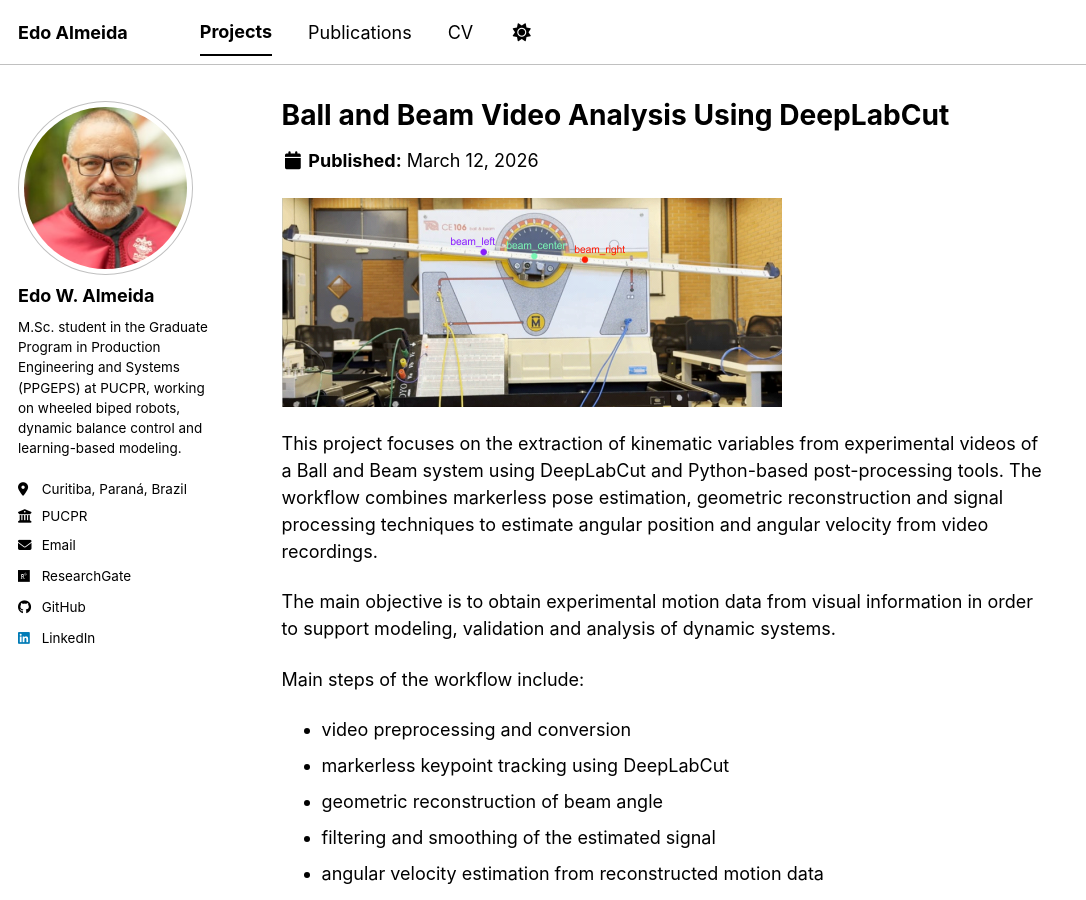
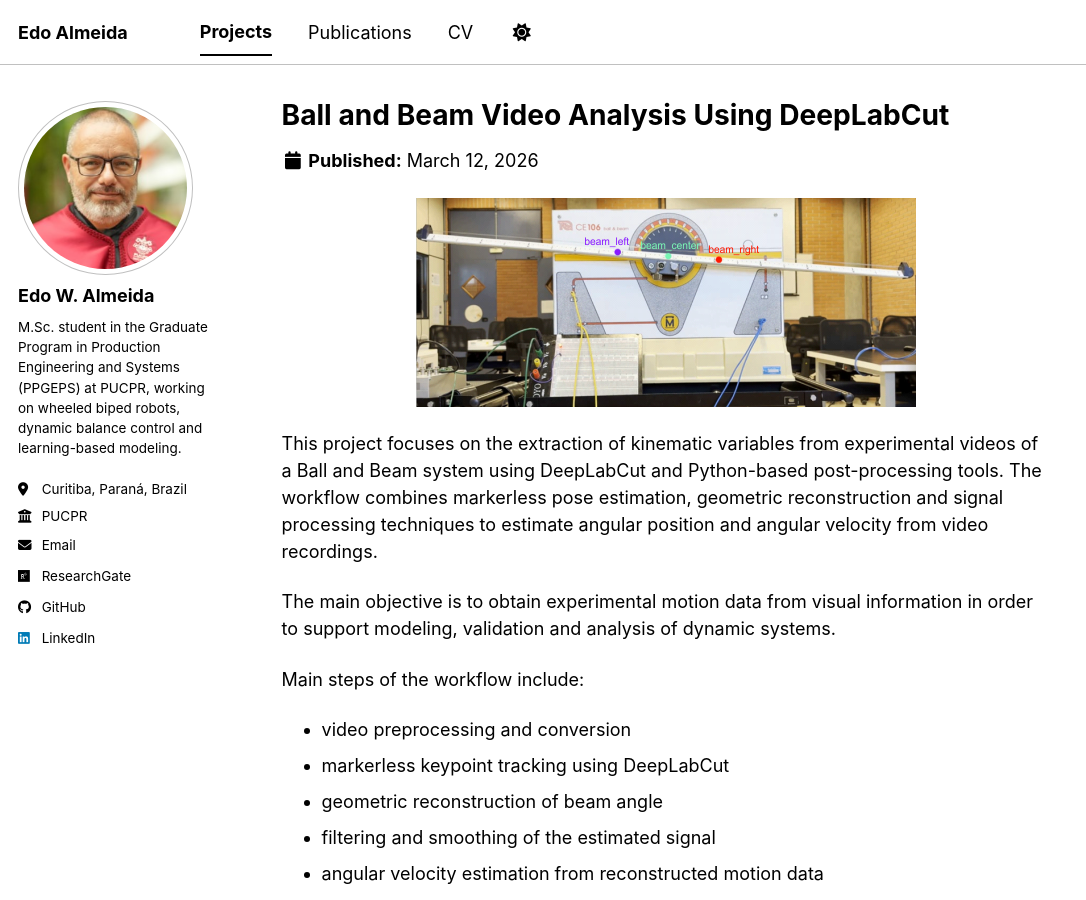
Before and after one commit to EdoAlmeida/EdoAlmeida.github.io, a Jekyll site: the page built from _portfolio/ball-and-beam-deeplabcut.md, in a window 1280 px wide and 900 px high. Shown: the whole window, without its empty margins (0-1086 px from the left). Built offline with Jekyll 4.4.1, drawn with Linux system fonts in a browser that asks for light colours; a script bundle is joined from its source files by our own code; library files that are not in the unit come from our copies.

Commit message:
Update ball-and-beam-deeplabcut.md

```diff
--- a/_portfolio/ball-and-beam-deeplabcut.md
+++ b/_portfolio/ball-and-beam-deeplabcut.md
@@ -3,8 +3,9 @@ title: "Ball and Beam Video Analysis Using DeepLabCut"
 collection: portfolio
 excerpt: "Computer vision-based extraction of angular position and angular velocity from experimental videos of a Ball and Beam system."
 ---
+<p align='middle'>
 <img src='/images/bab_dlc_test.png'>
-
+</p>
 This project focuses on the extraction of kinematic variables from experimental videos of a Ball and Beam system using DeepLabCut and Python-based post-processing tools. The workflow combines markerless pose estimation, geometric reconstruction and signal processing techniques to estimate angular position and angular velocity from video recordings.
 
 The main objective is to obtain experimental motion data from visual information in order to support modeling, validation and analysis of dynamic systems.
```
